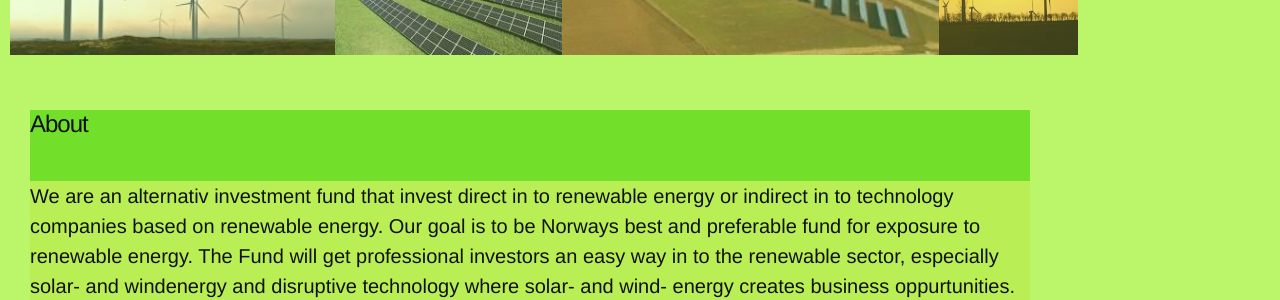
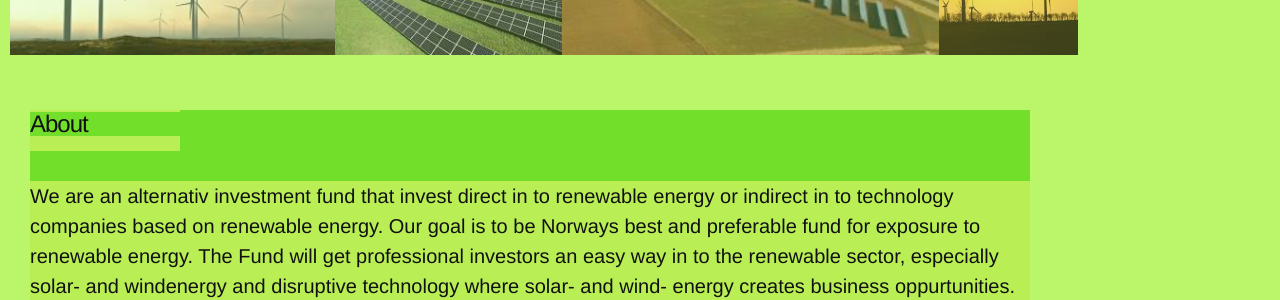
Before and after one commit to Paal-August/Paal-August.github.io, a Jekyll site: the page built from about.md, in a window 1280 px wide. Shown: the part 190-490 px from the top of the page. Built offline with Jekyll 4.4.1, drawn with Linux system fonts in a browser that asks for light colours.

Commit message:
Update _layout.scss

```diff
--- a/_sass/_layout.scss
+++ b/_sass/_layout.scss
@@ -359,7 +359,7 @@ z-index:2;
 
 .post-header {
     margin-bottom: $spacing-unit;
-    background-color:#72DF2A;
+    background-color:rgba(255, 255, 128, .5);
     display:inline-block;
     width:150px;
 }
```
